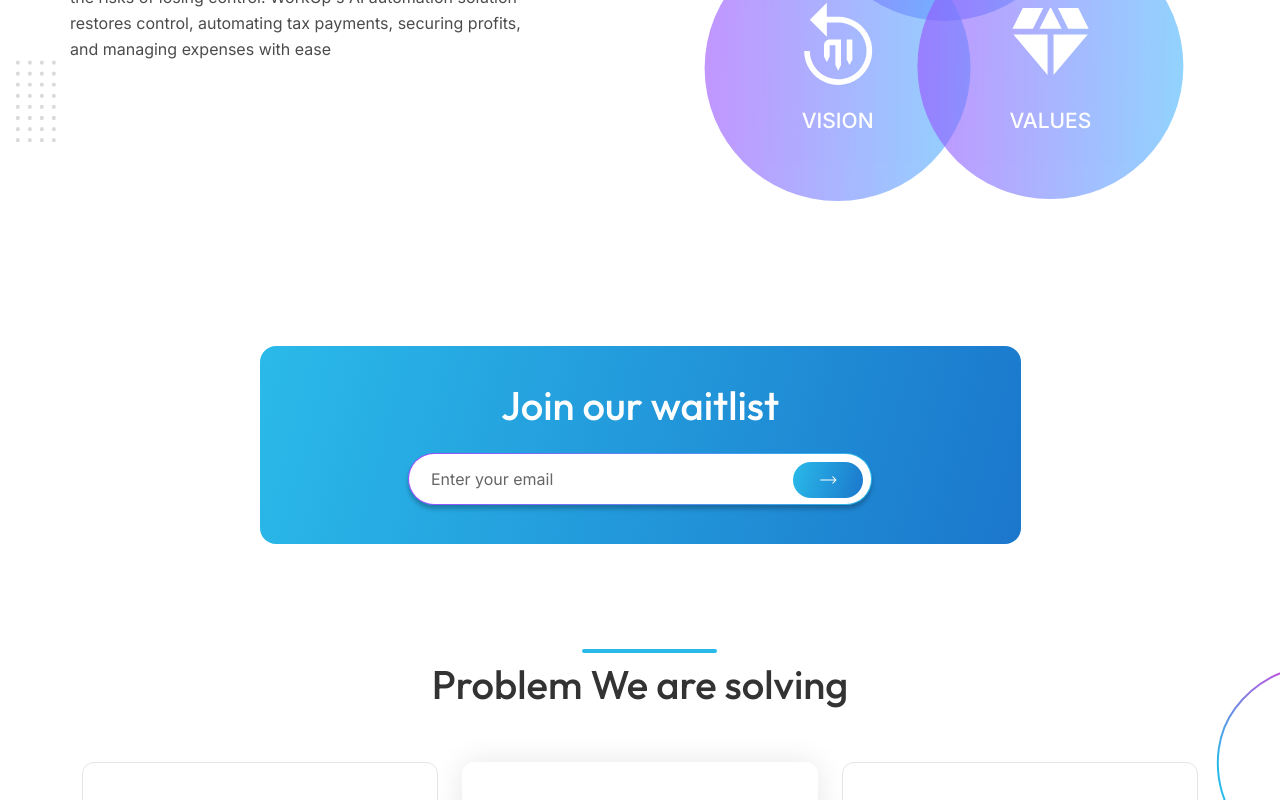
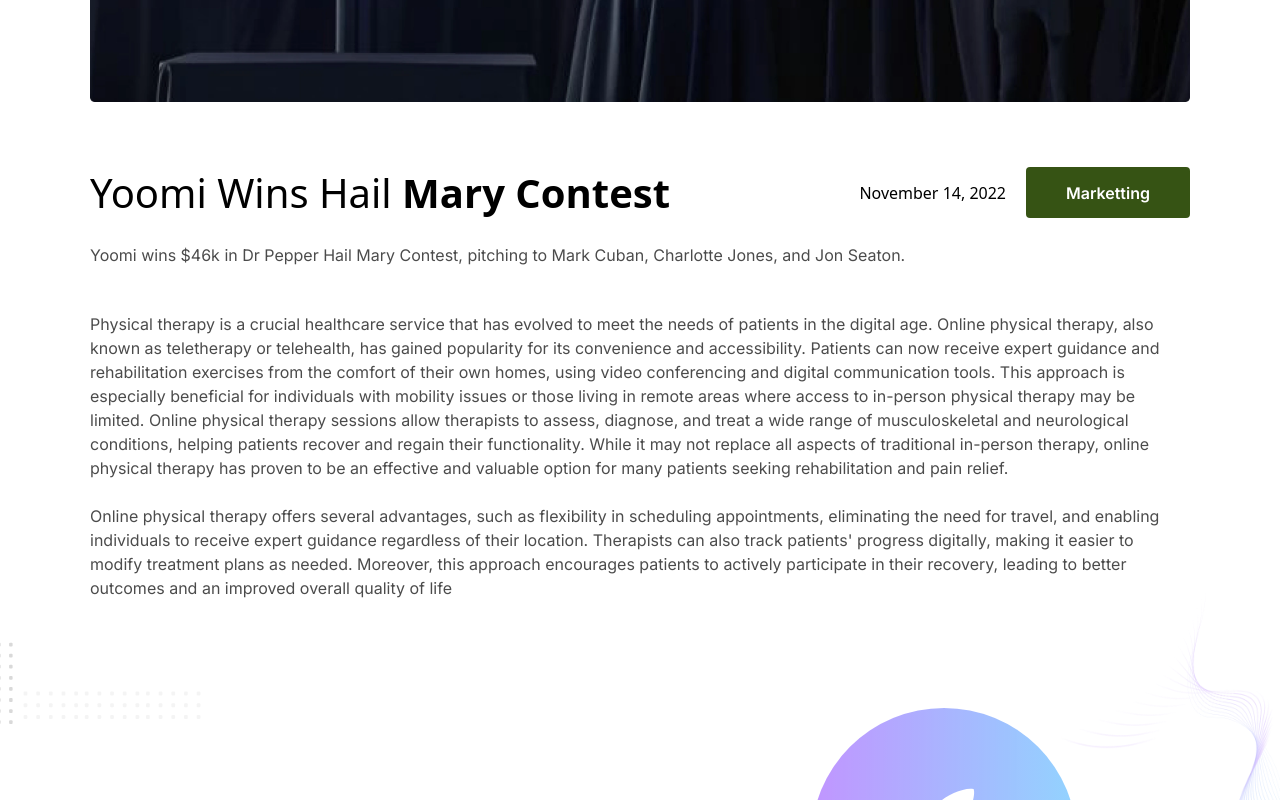
Before and after one commit to Johnyjangra/workup, a React (Create React App) app: page / in a window 1280 px wide. Shown: the part 2886-3686 px from the top of the page. Built offline with nearby package versions, Linux system fonts and the light colour scheme.

Commit message:
last commit

```diff
--- /dev/null
+++ b/src/components/home/News2.jsx
@@ -0,0 +1,60 @@
+import React from "react";
+import news2 from "../../assets/webp/yoomi-news2-top.webp";
+const News2 = () => {
+  return (
+    <>
+      <div>
+        <div className='className="container xl:max-w-[1140px] 3xl:max-w-[1320px] mx-auto px-5 xl:px-0"'>
+          <img src={news2} alt="seminar speaker" />
+          <div className="flex justify-between items-center mt-[65px] mb-[25px]">
+            <h3 className="text-black ff_Jakarta text-[30px] md:text-[36px] lg:text-[40px] mb-0 font-normal text-center leading-[110%]">
+              Yoomi Wins Hail
+              <span className="font-semibold"> Mary Contest</span>
+            </h3>
+            <div className="flex justify-center items-center">
+              <p className="ff_jakarta text-black text-xs font-normal leading-normal sm:text-sm mb-0">
+                November 14, 2022
+              </p>
+              <button className="w-[164px] h-[51px] bg-lime-900 text-white ff_inter text-xs font-semibold leading-normal sm:text-sm rounded flex justify-center items-center ms-5">
+                Marketting
+              </button>
+            </div>
+          </div>
+          <p className="text-black ff_inter text-xs font-normal leading-[150%] opacity-70 sm:text-sm mb-0">
+            Yoomi wins $46k in Dr Pepper Hail Mary Contest, pitching to Mark
+            Cuban, Charlotte Jones, and Jon Seaton.
+          </p>
+          <p className="text-black ff_inter text-xs font-normal leading-[150%] opacity-70 sm:text-sm pt-[45px] pb-[24px]">
+            Physical therapy is a crucial healthcare service that has evolved to
+            meet the needs of patients in the digital age. Online physical
+            therapy, also known as teletherapy or telehealth, has gained
+            popularity for its convenience and accessibility. Patients can now
+            receive expert guidance and rehabilitation exercises from the
+            comfort of their own homes, using video conferencing and digital
+            communication tools. This approach is especially beneficial for
+            individuals with mobility issues or those living in remote areas
+            where access to in-person physical therapy may be limited. Online
+            physical therapy sessions allow therapists to assess, diagnose, and
+            treat a wide range of musculoskeletal and neurological conditions,
+            helping patients recover and regain their functionality. While it
+            may not replace all aspects of traditional in-person therapy, online
+            physical therapy has proven to be an effective and valuable option
+            for many patients seeking rehabilitation and pain relief.
+          </p>
+          <p className="text-black ff_inter text-xs font-normal leading-[150%] opacity-70 sm:text-sm">
+            Online physical therapy offers several advantages, such as
+            flexibility in scheduling appointments, eliminating the need for
+            travel, and enabling individuals to receive expert guidance
+            regardless of their location. Therapists can also track patients'
+            progress digitally, making it easier to modify treatment plans as
+            needed. Moreover, this approach encourages patients to actively
+            participate in their recovery, leading to better outcomes and an
+            improved overall quality of life
+          </p>
+        </div>
+      </div>
+    </>
+  );
+};
+
+export default News2;
--- a/src/views/Homepage.jsx
+++ b/src/views/Homepage.jsx
@@ -10,6 +10,7 @@
 import Frequently from '../components/common/Frequently'
 import Dashboard from '../components/home/Dashboard'
 import Header from '../components/common/Header'
+import News2 from '../components/home/News2'
 
 const Homepage = () => {
   return (
@@ -17,6 +18,7 @@
       <Header />
       <Feature />
       <OurMisson />
+      <News2/>
       <Solution />
       <div className="pb-8 lg:pb-[110px] pt-[26px] xl:pt-0">
         <OurWaitList />
```
Also changed, not shown: src/assets/svg/hero-start.svg (added), src/assets/webp/yoomi-news2-top.webp (added).
